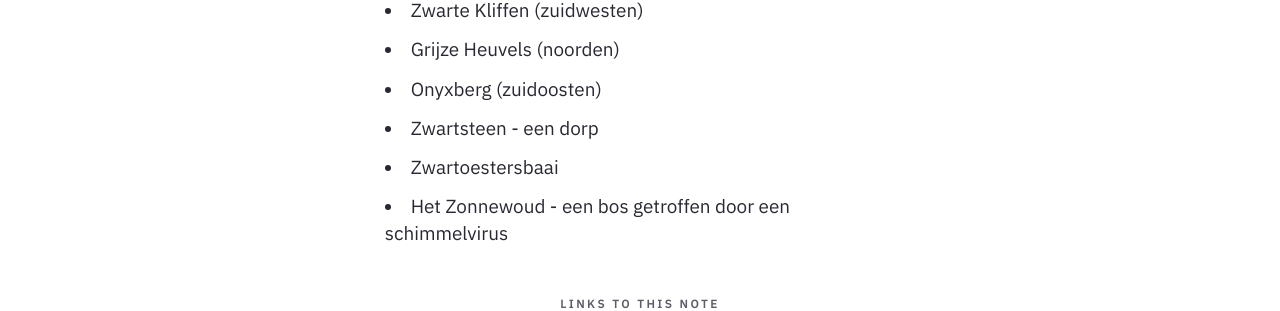
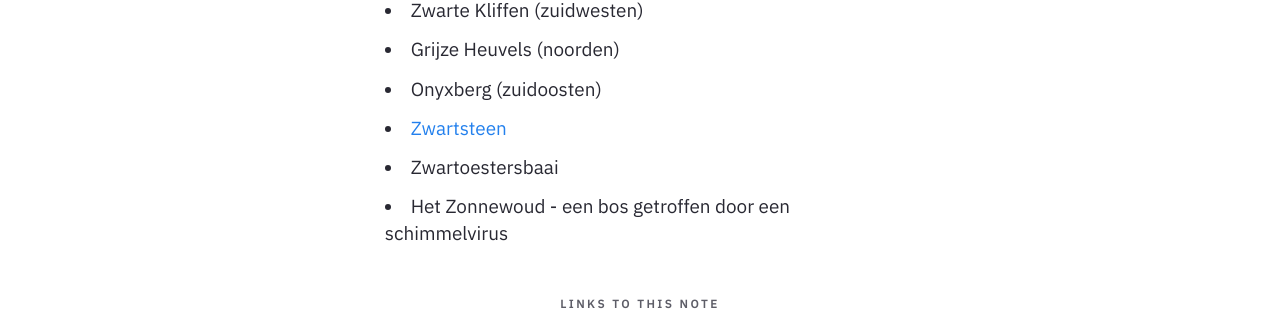
Before and after one commit to basvroegop/rrr, a Jekyll site: the page built from _notes/Public/Locaties/Ooshna/Dovania/Zwartstrand.md, in a window 1280 px wide. Shown: the part 516-827 px from the top of the page. Built offline with Jekyll 4.4.1, drawn with Linux system fonts in a browser that asks for light colours.

Commit message:
Hoopvolle fix

```diff
--- a/Gemfile
+++ b/Gemfile
@@ -33,3 +33,5 @@ gem 'jekyll-sitemap'
 gem 'kramdown-math-katex'
 
 gem "webrick", "~> 1.7"
+
+ruby "2.7.2"
--- a/_notes/Public/Locaties/Ooshna/Dovania/Zwartstrand.md
+++ b/_notes/Public/Locaties/Ooshna/Dovania/Zwartstrand.md
@@ -12,6 +12,6 @@ De groep kwam tijdens [[2025-02-09 - Sessie 4]] een gecodeerde boodschap tegen v
 - Zwarte Kliffen (zuidwesten)
 - Grijze Heuvels (noorden)
 - Onyxberg (zuidoosten)
-- Zwartsteen - een dorp
+- [[Zwartsteen]]
 - Zwartoestersbaai
 - Het Zonnewoud - een bos getroffen door een schimmelvirus
```
Also changed, not shown: _notes/Public/Personages/Thurz.md (+1 -1 lines).
